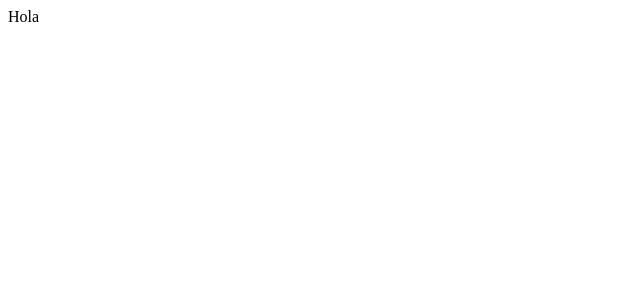
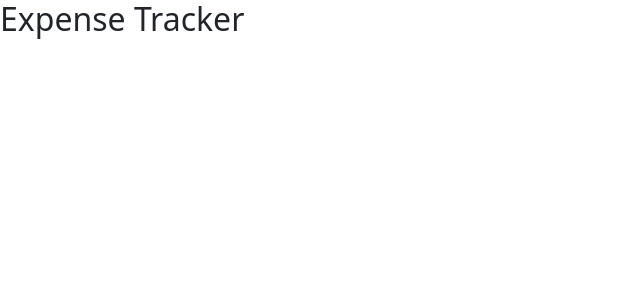
Before and after one commit to ArmandLord/disrupcion-challenge, a React (Vite) app: page / in a window 1280 px wide. Shown: the top 300 px of the page, without its empty margins (0-640 px from the left). Built offline with nearby package versions, Linux system fonts and the light colour scheme.

Commit message:
add: dependencies bootstrap, fontAwesome

```diff
--- a/index.html
+++ b/index.html
@@ -4,10 +4,21 @@
     <meta charset="UTF-8" />
     <link rel="icon" type="image/svg+xml" href="/vite.svg" />
     <meta name="viewport" content="width=device-width, initial-scale=1.0" />
+    <link
+      href="https://cdn.jsdelivr.net/npm/bootstrap@5.3.0-alpha3/dist/css/bootstrap.min.css"
+      rel="stylesheet"
+      integrity="sha384-KK94CHFLLe+nY2dmCWGMq91rCGa5gtU4mk92HdvYe+M/SXH301p5ILy+dN9+nJOZ"
+      crossorigin="anonymous"
+    />
     <title>Vite + React + TS</title>
   </head>
   <body>
     <div id="root"></div>
     <script type="module" src="/src/main.tsx"></script>
+    <script
+      src="https://cdn.jsdelivr.net/npm/bootstrap@5.3.0-alpha3/dist/js/bootstrap.bundle.min.js"
+      integrity="sha384-ENjdO4Dr2bkBIFxQpeoTz1HIcje39Wm4jDKdf19U8gI4ddQ3GYNS7NTKfAdVQSZe"
+      crossorigin="anonymous"
+    ></script>
   </body>
 </html>
--- a/package.json
+++ b/package.json
@@ -9,6 +9,8 @@
     "preview": "vite preview"
   },
   "dependencies": {
+    "bootstrap": "^5.3.0-alpha3",
+    "font-awesome": "^4.7.0",
     "react": "^18.2.0",
     "react-dom": "^18.2.0"
   },
--- a/src/App.tsx
+++ b/src/App.tsx
@@ -1,5 +1,10 @@
+import { Header } from "./components";
 const App = () => {
-  return <div>Hola</div>;
+  return (
+    <div>
+      <Header />
+    </div>
+  );
 };
 
 export default App;
--- /dev/null
+++ b/src/components/Header.tsx
@@ -0,0 +1,7 @@
+export const Header = () => {
+  return (
+    <div>
+      <h2>Expense Tracker</h2>
+    </div>
+  );
+};
--- /dev/null
+++ b/src/components/index.ts
@@ -0,0 +1 @@
+export { Header } from "./Header";
```
Also changed, not shown: 1 other file (tests, documents, lock files or other folders).
